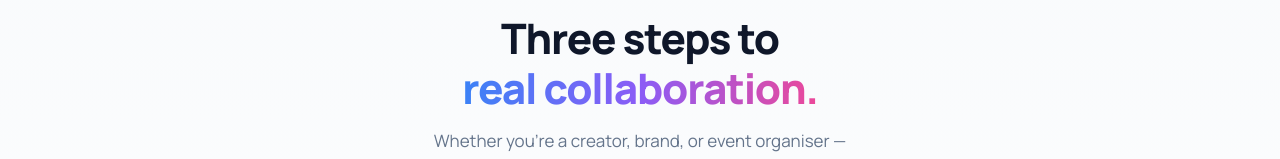
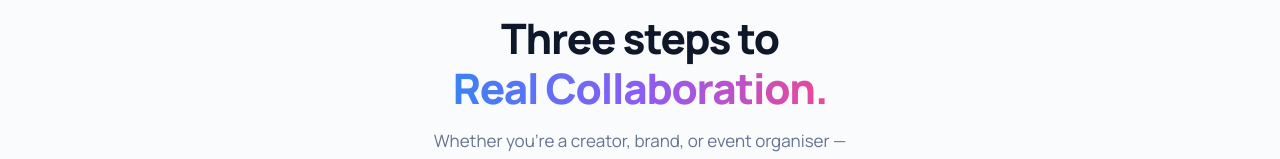
Before and after one commit to syncmailops-ops/sync, a website: page frontend/index.html in a window 1280 px wide. Shown: the part 897-1056 px from the top of the page. Drawn offline with Linux system fonts and the light colour scheme; a web font is replaced by a local one.

Commit message:
Update index.html

```diff
--- a/frontend/index.html
+++ b/frontend/index.html
@@ -1789,7 +1789,7 @@ body {
         <svg width="10" height="10" viewBox="0 0 10 10" fill="none"><circle cx="5" cy="5" r="4" stroke="#6366F1" stroke-width="1.5"/><path d="M5 2.5v3L6.5 7" stroke="#6366F1" stroke-width="1.3" stroke-linecap="round"/></svg>
         How It Works
       </div>
-      <h2 class="how-h2">Three steps to<br><span class="how-grad">real collaboration.</span></h2>
+      <h2 class="how-h2">Three steps to<br><span class="how-grad">Real Collaboration.</span></h2>
       <p class="how-p">Whether you're a creator, brand, or event organiser — SynkSpace simplifies every step of the process.</p>
     </div>
 
```
